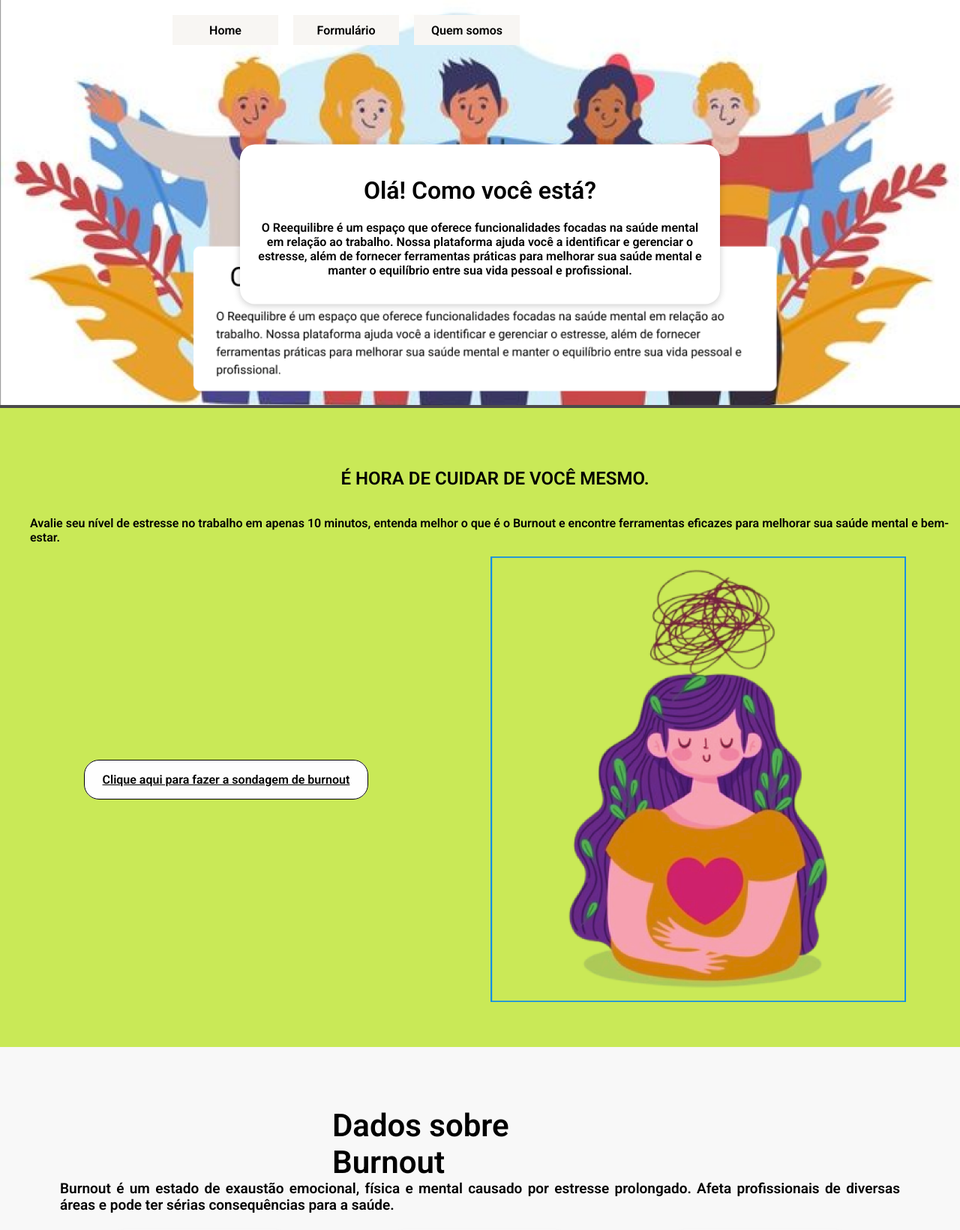
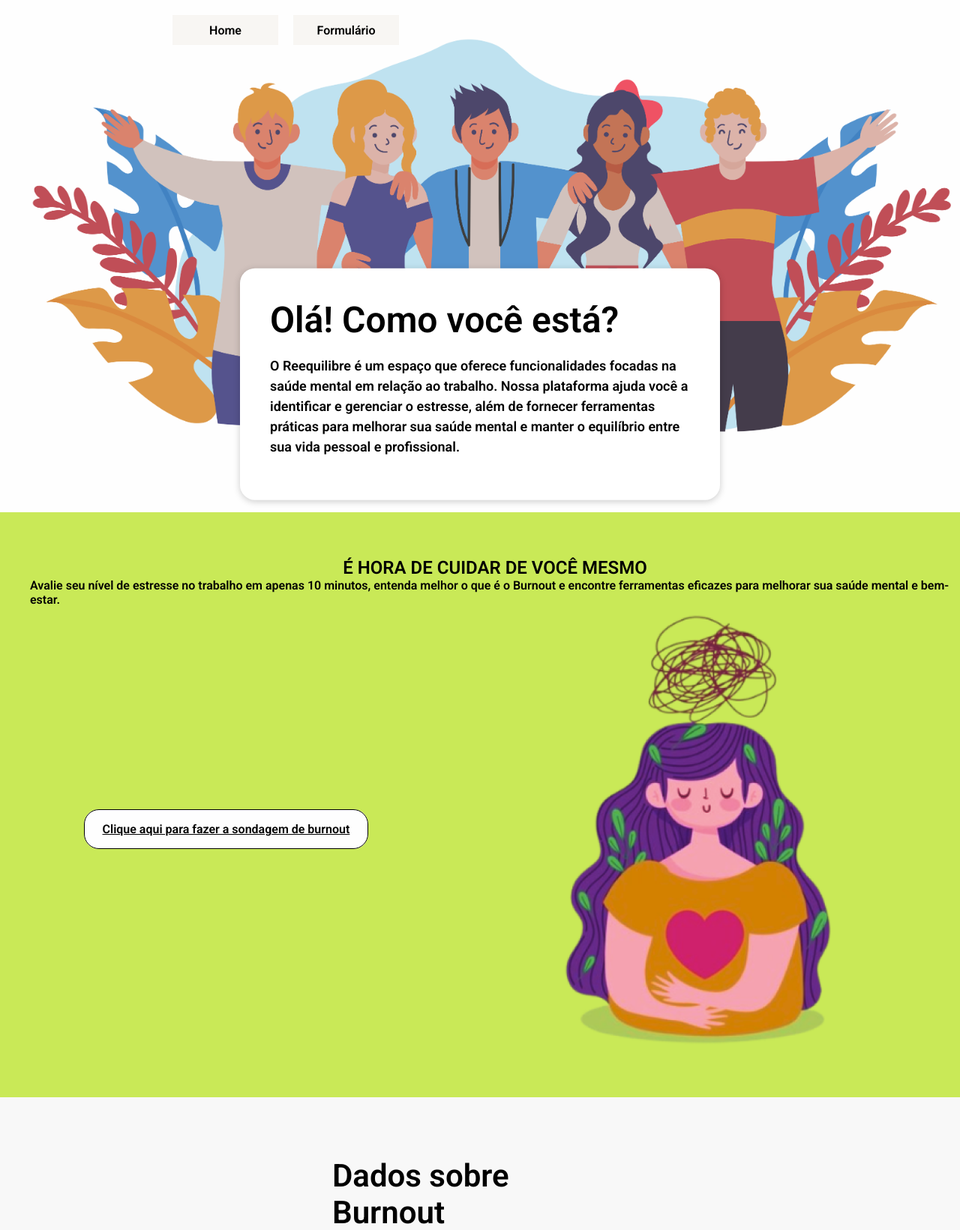
Before and after one commit to Jessicac30/Sintonize, a Django app: page / in a window 1280 px wide. Shown: the top 1640 px of the page at 75% size. Run offline with Django 4.2, Linux system fonts and the light colour scheme; data that the repository does not hold is empty.

Commit message:
update html e css

```diff
--- a/pages/static/css/styles.css
+++ b/pages/static/css/styles.css
@@ -7,27 +7,44 @@ body {
 header {
     position: relative;
     text-align: center; /* Centraliza o texto do cabeçalho */
-    background-color: #4B4B4B; /* Cor de fundo do cabeçalho */
+    background-color: #ffffff; /* Cor de fundo do cabeçalho */
+    margin: 0; /* Garantir que não haja margem */
+    padding: 0; /* Elimina padding do cabeçalho */
 }
 
 .header-banner {
     width: 100%; /* Largura total do banner */
+    margin: 0; /* Remove qualquer margem */
+    padding: 0; /* Remove qualquer padding */
 }
 
 .header-banner img {
-    width: 100%; /* Imagem ocupa toda a largura */
-    height: auto; /* Mantém a proporção da imagem */
+    width: 102%; /* Imagem ocupa toda a largura */
+    display: block; /* Remove espaço em branco na base da imagem */
 }
 
 .header-content {
     position: absolute; /* Para sobrepor a imagem */
-    top: 55%; /* Ajuste a posição vertical para descer */
+    top: 75%; /* Ajuste a posição vertical para descer */
     left: 50%;
     transform: translate(-50%, -50%); /* Centraliza o texto */
-    padding: 20px;
+    padding: 40px;
     background: #FFFFFF; /* Fundo branco */
     border-radius: 20px; /* Cantos arredondados */
     box-shadow: 0 2px 10px rgba(0, 0, 0, 0.2); /* Sombra da caixa */
+    max-width: 90%; /* Largura máxima para responsividade */
+    text-align: left; /* Alinhamento do texto à esquerda */
+}
+
+.header-content h1 {
+    font-size: 48px; /* Tamanho da fonte maior */
+    line-height: 1.2; /* Ajuste do espaçamento */
+    margin: 0; /* Remove margens do título */
+}
+
+.header-content p {
+    font-size: 18px; /* Tamanho da fonte da descrição */
+    line-height: 1.5; /* Aumenta o espaçamento da linha */
 }
 
 .menu {
@@ -79,9 +96,16 @@ header {
     flex-direction: column;
     align-items: center;
     justify-content: center;
-    margin: 0 auto; /* Centraliza */
-    padding: 40px 20px; /* Ajusta o padding */
+    margin: 0; /* Remove a margem */
+    padding: 40px 20px; /* Ajusta o padding, se necessário */
 }
+
+.pagina h2,
+.pagina p {
+    margin: 0; /* Remove as margens */
+    padding: 0; /* Remove paddings */
+}
+
 
 .container {
     display: flex;
--- a/pages/templates/pages/home.html
+++ b/pages/templates/pages/home.html
@@ -16,7 +16,6 @@
                 <ul>
                     <li><a href="/">Home</a></li>
                     <li><a href="/formulario">Formulário</a></li>
-                    <li><a href="/quem_somos">Quem somos</a></li>
                 </ul>
             </div>
             <div class="header-content">
@@ -28,7 +27,7 @@
 
     <div class="pagina">
         <div class="container">
-            <h2>É HORA DE CUIDAR DE VOCÊ MESMO.</h2>
+            <h2>É HORA DE CUIDAR DE VOCÊ MESMO</h2>
             <p>Avalie seu nível de estresse no trabalho em apenas 10 minutos, entenda melhor o que é o Burnout e encontre ferramentas eficazes para melhorar sua saúde mental e bem-estar.</p>
             <div class="botao-container">
                 <a href="{% url 'formulario' %}" class="botao-sondagem">Clique aqui para fazer a sondagem de burnout</a>
```
Also changed, not shown: pages/static/images/home1.png, pages/static/images/mulher.png.
